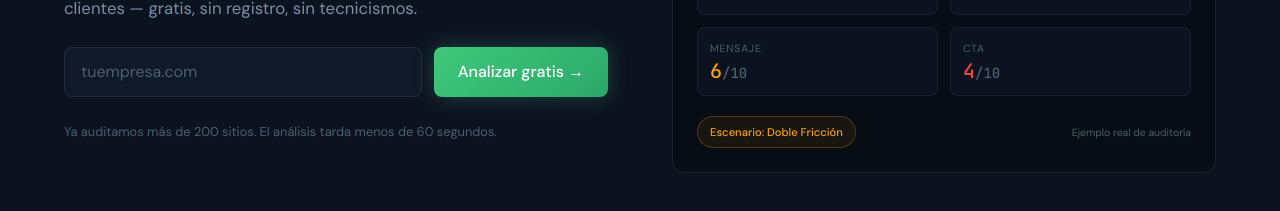
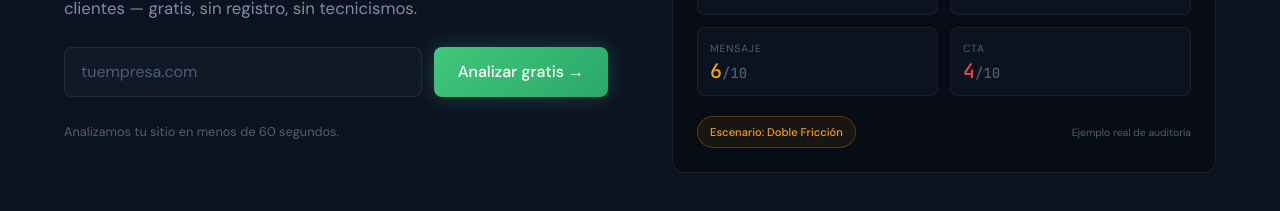
Before and after one commit to santimedinna/level-growth, a Next.js app: page / in a window 1280 px wide. Shown: the part 1700-1911 px from the top of the page. Built offline with nearby package versions, Linux system fonts and the light colour scheme.

Commit message:
sacamos el auditamos 200 sitios

```diff
--- a/components/sections/AuditoriaCTA.tsx
+++ b/components/sections/AuditoriaCTA.tsx
@@ -78,7 +78,7 @@ export function AuditoriaCTA() {
             </form>
 
             <p className="font-body text-[0.8rem] text-[#4A6070]">
-              Ya auditamos más de 200 sitios. El análisis tarda menos de 60 segundos.
+              Analizamos tu sitio en menos de 60 segundos.
             </p>
           </motion.div>
 
```
